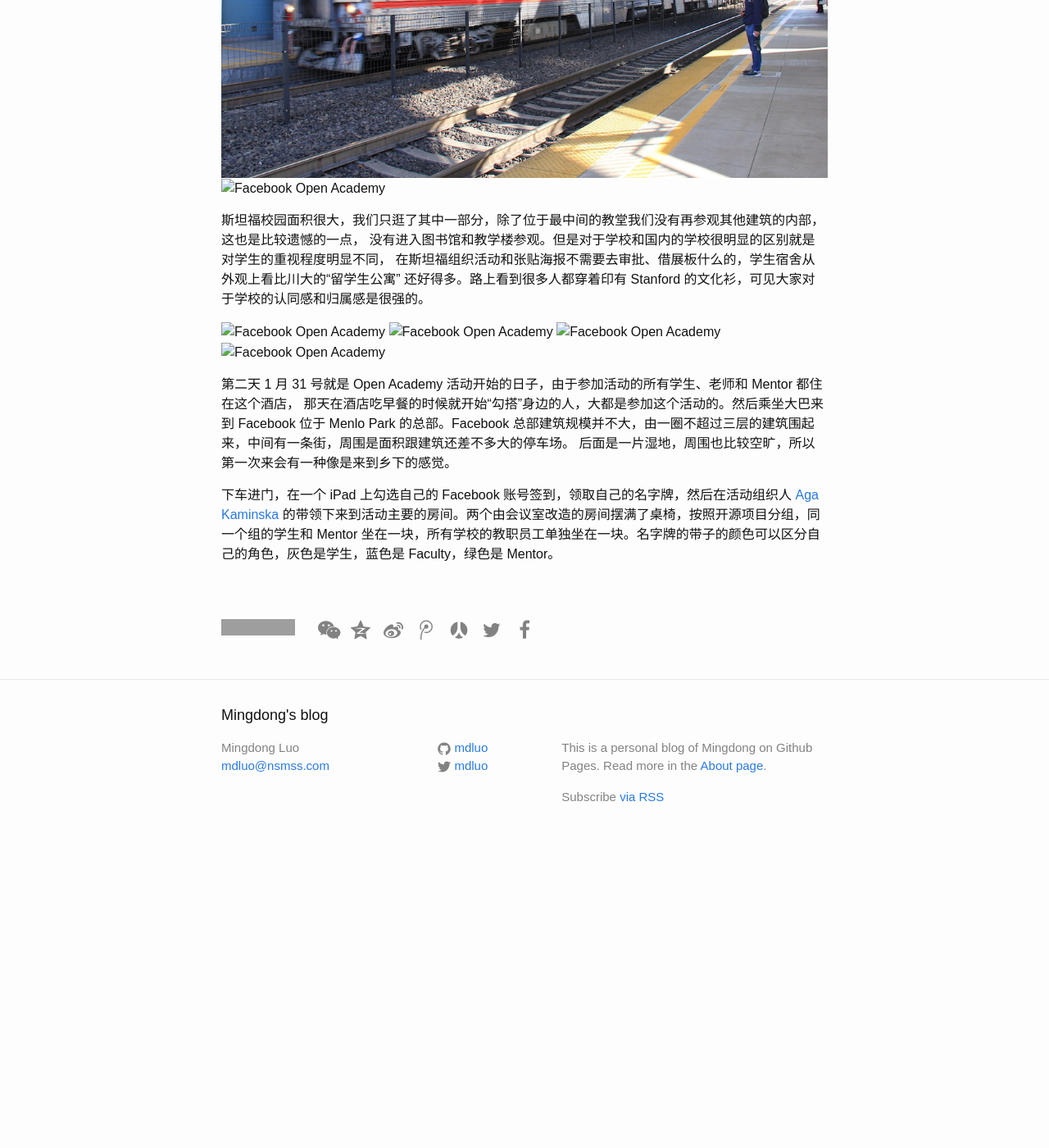
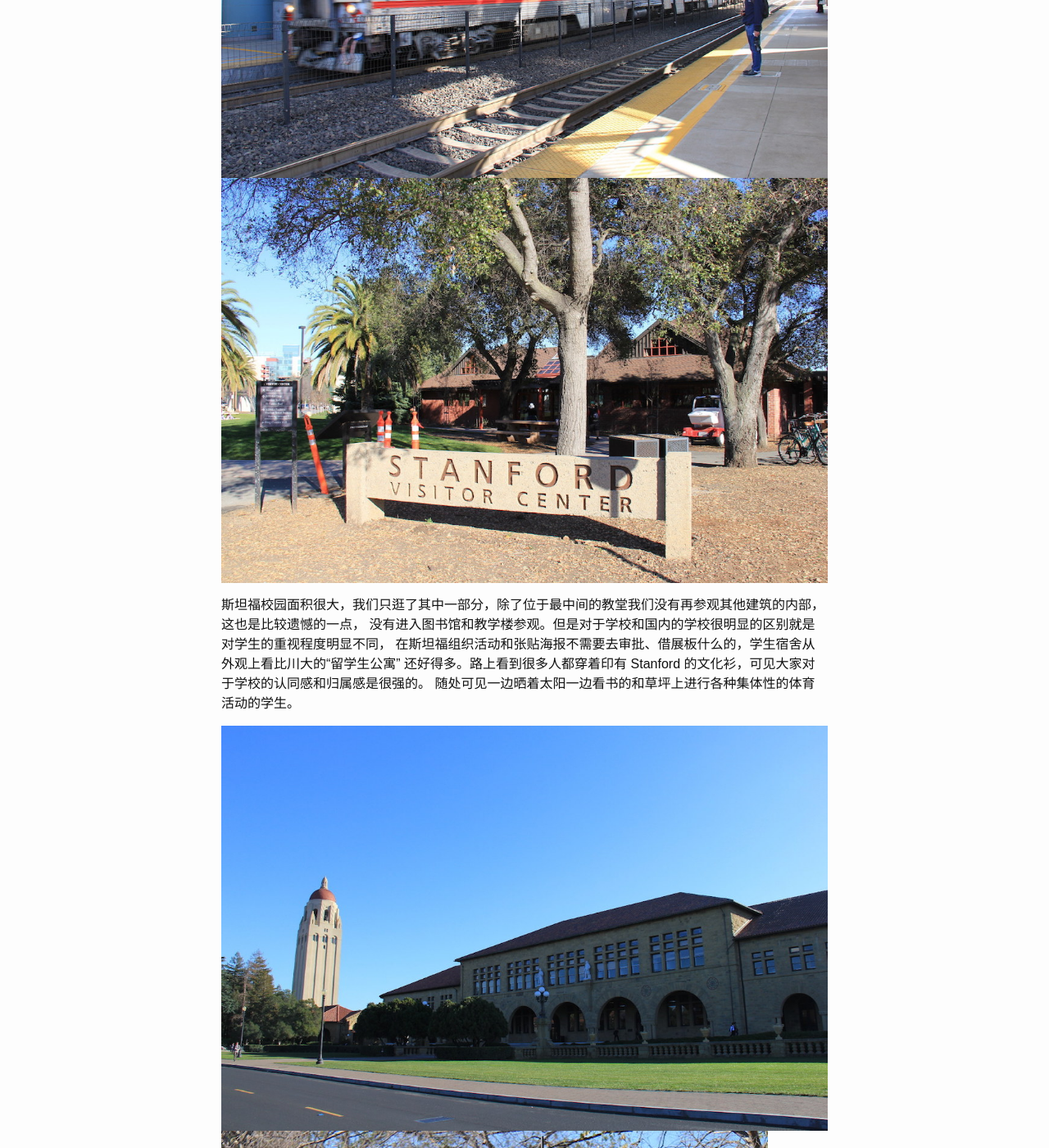
Before and after one commit to itfen/md, a Jekyll site: the page built from _posts/2015-03-08-summary-of-the-facebook-open-academy-2015-program.md, in a window 1280 px wide and 1400 px high, scrolled down 2119 px. Shown: the whole window at 82% size. Built offline with Jekyll 4.4.1, drawn with Linux system fonts in a browser that asks for light colours; nearby versions of some CDN libraries; comment, search, counter and statistics services are not loaded; before the commit the page ends 3162 px from its top, so only the background shows below that; grey boxes are pictures that could not be loaded.

Commit message:
Update post

```diff
--- a/_posts/2015-03-08-summary-of-the-facebook-open-academy-2015-program.md
+++ b/_posts/2015-03-08-summary-of-the-facebook-open-academy-2015-program.md
@@ -34,11 +34,13 @@
 没有进入图书馆和教学楼参观。但是对于学校和国内的学校很明显的区别就是对学生的重视程度明显不同，
 在斯坦福组织活动和张贴海报不需要去审批、借展板什么的，学生宿舍从外观上看比川大的“留学生公寓”
 还好得多。路上看到很多人都穿着印有 Stanford 的文化衫，可见大家对于学校的认同感和归属感是很强的。
+随处可见一边晒着太阳一边看书的和草坪上进行各种集体性的体育活动的学生。
 
 ![Facebook Open Academy]({{ site.url }}/assets/img/20150308-06.jpg)
 ![Facebook Open Academy]({{ site.url }}/assets/img/20150308-07.jpg)
 ![Facebook Open Academy]({{ site.url }}/assets/img/20150308-08.jpg)
 ![Facebook Open Academy]({{ site.url }}/assets/img/20150308-09.jpg)
+![Facebook Open Academy]({{ site.url }}/assets/img/20150308-10.jpg)
 
 第二天 1 月 31 号就是 Open Academy 活动开始的日子，由于参加活动的所有学生、老师和 Mentor 都住在这个酒店，
 那天在酒店吃早餐的时候就开始“勾搭”身边的人，大都是参加这个活动的。然后乘坐大巴来到 Facebook 位于 Menlo Park
```
Also changed, not shown: assets/img/20150308-05.jpg (renamed from assets/img/20150308-05.jpeg), assets/img/20150308-06.jpg (renamed from assets/img/20150308-06.jpeg), assets/img/20150308-07.jpg (renamed from assets/img/20150308-07.jpeg), assets/img/20150308-08.jpg (renamed from assets/img/20150308-08.jpeg), assets/img/20150308-09.jpg (renamed from assets/img/20150308-09.jpeg), assets/img/20150308-10.jpg (added).
